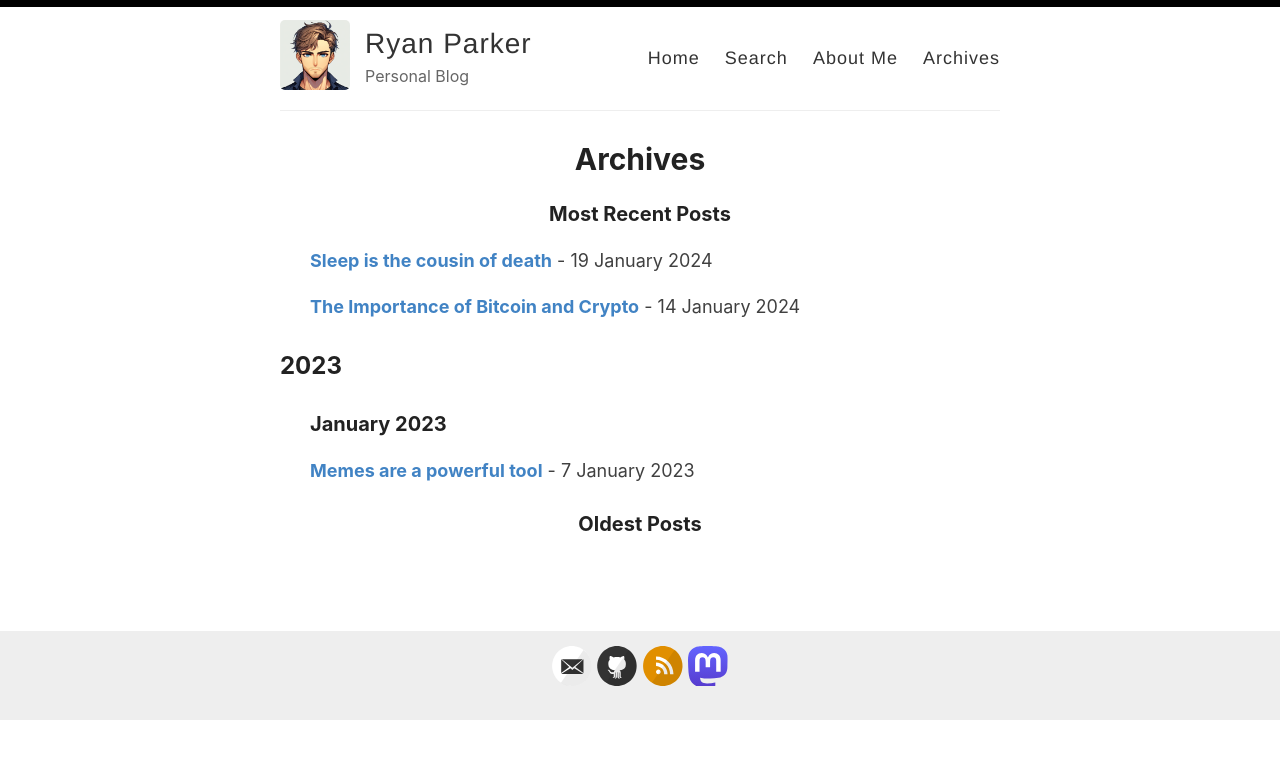
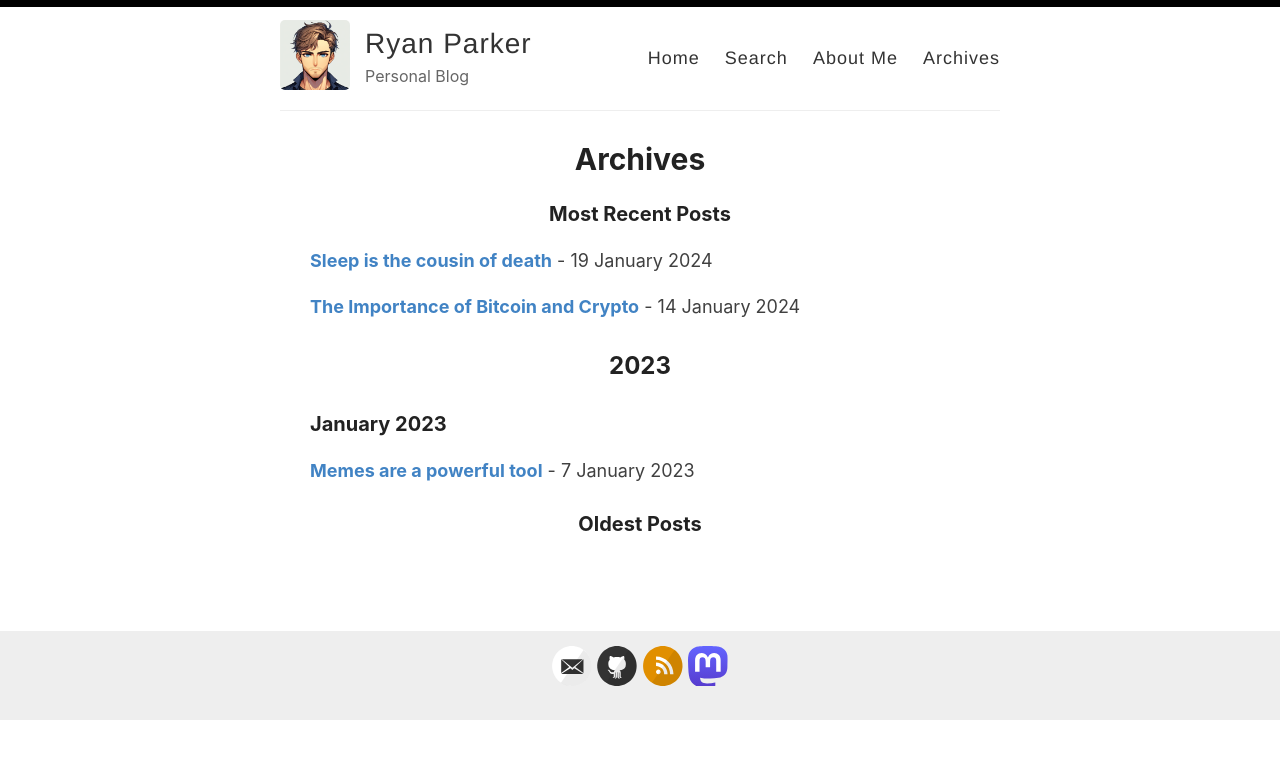
Before and after one commit to ryanparkr/ryanparkr.github.io, a Jekyll site: the page built from _pages/archive.md, in a window 1280 px wide. Shown: the top 759 px of the page. Built offline with Jekyll 4.4.1, drawn with Linux system fonts in a browser that asks for light colours.

Commit message:
Update archive.md

```diff
--- a/_pages/archive.md
+++ b/_pages/archive.md
@@ -18,7 +18,7 @@ title: Archives
           {% capture nyear %}{{ post.next.date | date: '%Y' }}{% endcapture %}
           {% if year != nyear %}
       </ul>
-      <h2 style="text-align:left;">{{ post.date | date: '%Y' }}</h2>
+      <h2 style="text-align:center;">{{ post.date | date: '%Y' }}</h2>
       <ul class="past">
           {% endif %}
           {% if month != nmonth %}
```
